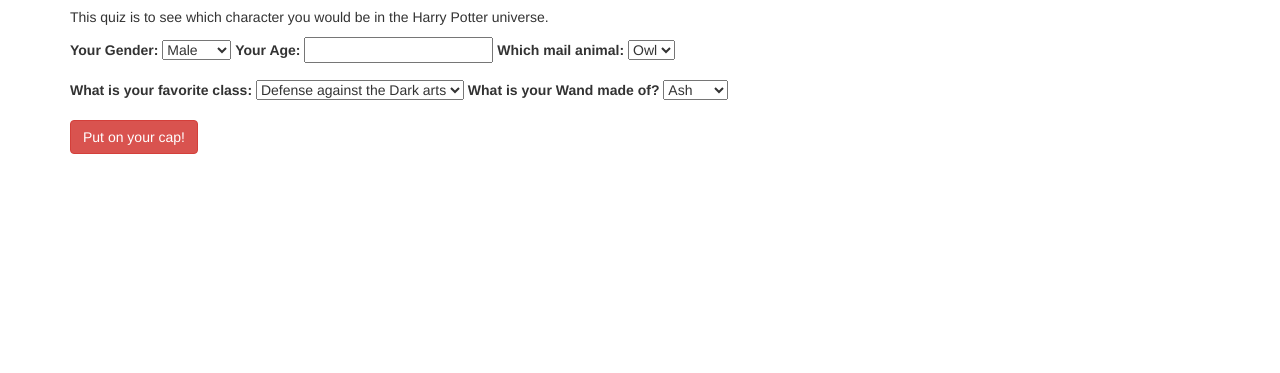
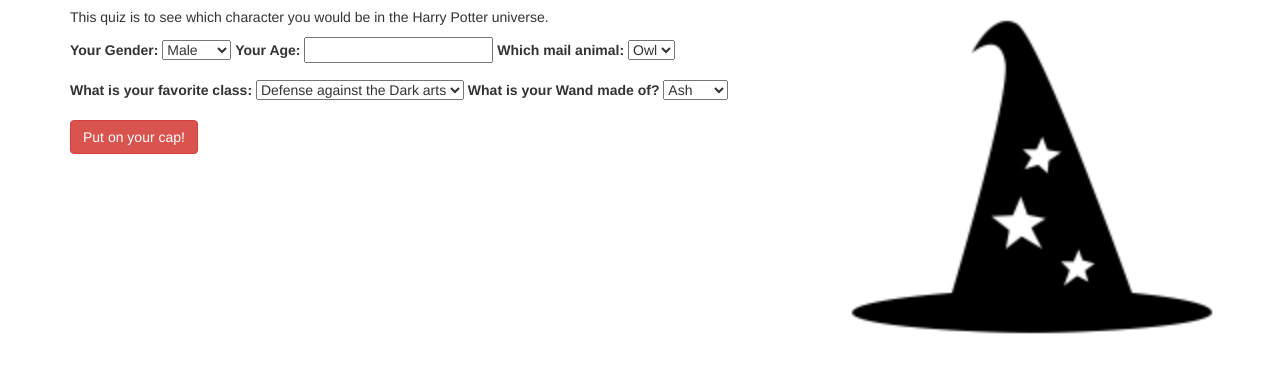
Before and after one commit to CommaderDavid/Character-quiz, a plain HTML site: page index.html in a window 1280 px wide. Shown: the part 63-436 px from the top of the page. Drawn offline with Linux system fonts and the light colour scheme.

Commit message:
Add images.

```diff
--- a/css/styles.css
+++ b/css/styles.css
@@ -1,3 +1,13 @@
 #hide {
   display: none;
 }
+
+#cap {
+  position: absolute;
+  top: 5%;
+  left: 65%;
+}
+
+.title {
+  color:
+}
--- a/index.html
+++ b/index.html
@@ -9,7 +9,8 @@
   </head>
   <body>
     <div class="container">
-      <h1>Which Character Are You?</h1>
+      <img src="img/cap.png" alt="A photo of a wizard cap." width="400px" id="cap">
+      <h1 class="title">Which Character Are You?</h1>
       <p>This quiz is to see which character you would be in the Harry Potter universe.</p>
 
       <form id="quiz">
```
Also changed, not shown: img/cap.png (added), img/wand.png (added).
